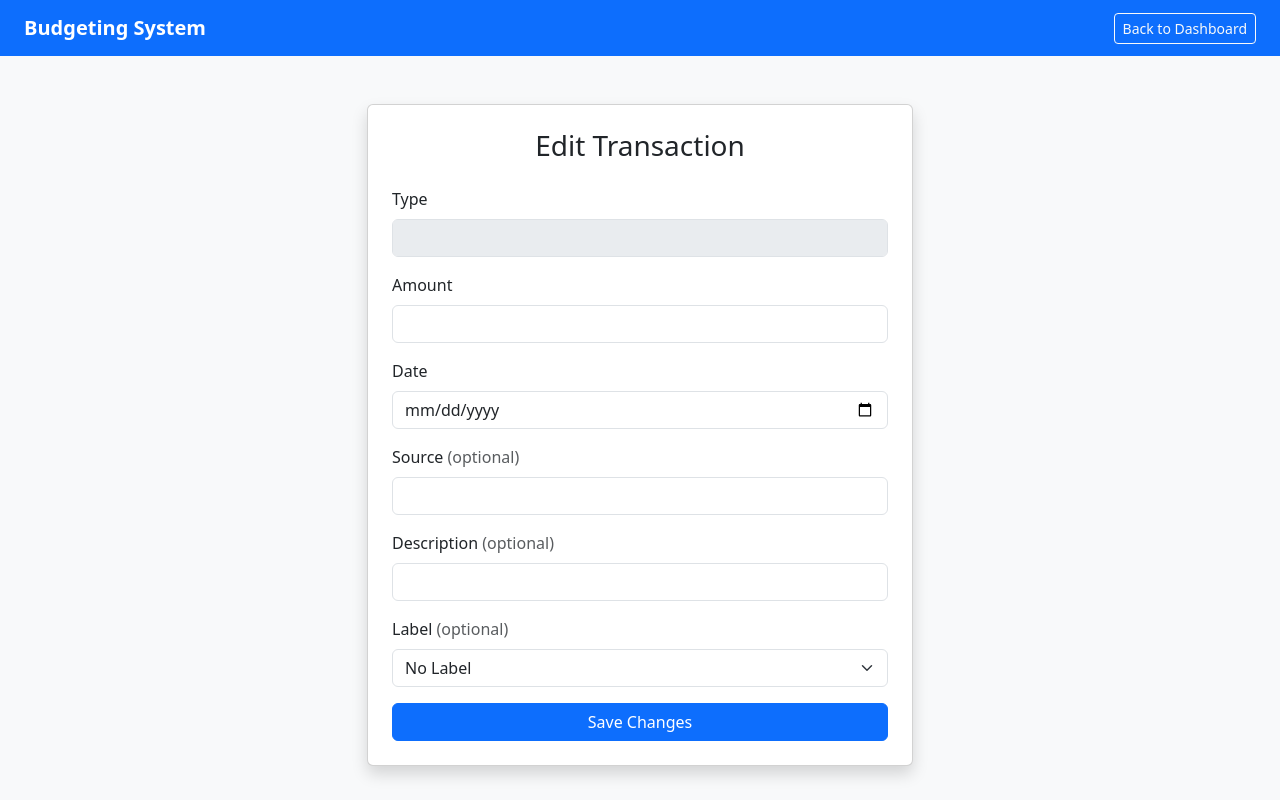
After one commit to joshuapro65/Budgeting-System, a Flask app: template templates/edittransaction.html in a window 1280 px wide. The commit adds this page. Run offline with Flask 3, Linux system fonts and the light colour scheme; the template is opened without the code that fills it, so the values that code supplies are empty; some libraries are stand-ins or nearby versions.

Commit message:
Made it so that the user is able to edit transactions to an extent

```diff
--- a/app.py
+++ b/app.py
@@ -188,6 +188,50 @@ def addtransaction():
     cursor.close()
     return render_template('addtransaction.html', labels=labels)
 
+#Edit Transaction Route
+@app.route('/edittransaction/<int:transaction_id>', methods=['GET', 'POST'])
+def edittransaction(transaction_id):
+    if 'UserID' not in session:
+        return redirect(url_for('login'))
+
+    cursor = mysql.connection.cursor()
+
+    #Gets the transaction ot be edited
+    cursor.execute("SELECT * FROM Transactions WHERE TransactionID = %s AND UserID = %s", (transaction_id, session['UserID']))
+    transaction = cursor.fetchone()
+
+    if not transaction:
+        flash('Transaction not found.', 'error')
+        return redirect(url_for('dashboard'))
+
+    #Gets the labels for the dropdown menu
+    cursor.execute("SELECT LabelID, Name FROM Labels WHERE UserID = %s", [session['UserID']])
+    labels = cursor.fetchall()
+
+    if request.method == 'POST':
+        amount = request.form['amount']
+        date = request.form['date']
+        source = request.form['source']
+        description = request.form['description']
+        label_id = request.form['label_id'] or None
+
+        try:
+            cursor.execute("""
+                UPDATE Transactions
+                SET Amount = %s, Date = %s, Source = %s, Description = %s, LabelID = %s
+                WHERE TransactionID = %s AND UserID = %s
+            """, (amount, date, source, description, label_id, transaction_id, session['UserID']))
+            mysql.connection.commit()
+            flash('Transaction updated successfully!', 'success')
+            return redirect(url_for('dashboard'))
+        except Exception as e:
+            flash('Error updating transaction. Please try again.', 'danger')
+        finally:
+            cursor.close()
+
+    cursor.close()
+    return render_template('edittransaction.html', transaction=transaction, labels=labels)
+
 #Label Management Route
 @app.route('/labels', methods=['GET', 'POST'])
 def labels():
@@ -204,30 +248,29 @@ def labels():
             mysql.connection.commit()
             flash('Label created successfully!', 'success')
         except Exception as e:
-            flash('Error creating label.', 'danger')
+            flash('Error creating label.', 'error')
 
     #Gets all labels for this user
-    cur.execute("SELECT LabelID, Name FROM Labels WHERE UserID = %s", [session['UserID']])
-    labels = cur.fetchall()
-    cur.close()
+    cursor = mysql.connection.cursor()
+    cursor.execute("SELECT LabelID, Name FROM Labels WHERE UserID = %s", [session['UserID']])
+    labels = cursor.fetchall()
+    cursor.close()
 
     return render_template('labels.html', labels=labels)
 
-
+#Delete Label Route
 @app.route('/deletelabel/<int:label_id>')
 def deletelabel(label_id):
     if 'UserID' not in session:
         return redirect(url_for('login'))
 
-    cur = mysql.connection.cursor()
-    cur.execute("DELETE FROM Labels WHERE LabelID = %s AND UserID = %s",
+    cursor = mysql.connection.cursor()
+    cursor.execute("DELETE FROM Labels WHERE LabelID = %s AND UserID = %s",
                 (label_id, session['UserID']))
     mysql.connection.commit()
-    cur.close()
+    cursor.close()
     flash('Label deleted successfully!', 'success')
     return redirect(url_for('labels'))
-
-
 
 #Run
 if __name__ == '__main__':
--- /dev/null
+++ b/templates/edittransaction.html
@@ -0,0 +1,76 @@
+<!DOCTYPE html>
+<html lang="en">
+<head>
+    <meta charset="UTF-8">
+    <meta name="viewport" content="width=device-width, initial-scale=1.0">
+    <title>Edit Transaction | Budgeting System</title>
+    <link href="https://cdn.jsdelivr.net/npm/bootstrap@5.3.0/dist/css/bootstrap.min.css" rel="stylesheet">
+</head>
+<body class="bg-light">
+    <nav class="navbar navbar-dark bg-primary px-4">
+        <span class="navbar-brand fw-bold">Budgeting System</span>
+        <a href="{{ url_for('dashboard') }}" class="btn btn-outline-light btn-sm">Back to Dashboard</a>
+    </nav>
+
+    <div class="container mt-5">
+        <div class="row justify-content-center">
+            <div class="col-md-6">
+                <div class="card shadow">
+                    <div class="card-body p-4">
+                        <h3 class="card-title text-center mb-4">Edit Transaction</h3>
+
+                        <!-- Flash Messages -->
+                        {% with messages = get_flashed_messages(with_categories=true) %}
+                            {% if messages %}
+                                {% for category, message in messages %}
+                                    <div class="alert alert-{{ category }}">{{ message }}</div>
+                                {% endfor %}
+                            {% endif %}
+                        {% endwith %}
+
+                        <form method="POST">
+                            <div class="mb-3">
+                                <label class="form-label">Type</label>
+                                <input type="text" class="form-control" value="{{ transaction['Type'] | capitalize }}" disabled>
+                            </div>
+                            <div class="mb-3">
+                                <label class="form-label">Amount</label>
+                                <input type="number" name="amount" step="0.01" class="form-control"
+                                       value="{{ transaction['Amount'] }}" required>
+                            </div>
+                            <div class="mb-3">
+                                <label class="form-label">Date</label>
+                                <input type="date" name="date" class="form-control"
+                                       value="{{ transaction['Date'] }}" required>
+                            </div>
+                            <div class="mb-3">
+                                <label class="form-label">Source <span class="text-muted">(optional)</span></label>
+                                <input type="text" name="source" class="form-control"
+                                       value="{{ transaction['Source'] or '' }}">
+                            </div>
+                            <div class="mb-3">
+                                <label class="form-label">Description <span class="text-muted">(optional)</span></label>
+                                <input type="text" name="description" class="form-control"
+                                       value="{{ transaction['Description'] or '' }}">
+                            </div>
+                            <div class="mb-3">
+                                <label class="form-label">Label <span class="text-muted">(optional)</span></label>
+                                <select name="label_id" class="form-select">
+                                    <option value="">No Label</option>
+                                    {% for label in labels %}
+                                        <option value="{{ label['LabelID'] }}"
+                                            {% if label['LabelID'] == transaction['LabelID'] %}selected{% endif %}>
+                                            {{ label['Name'] }}
+                                        </option>
+                                    {% endfor %}
+                                </select>
+                            </div>
+                            <button type="submit" class="btn btn-primary w-100">Save Changes</button>
+                        </form>
+                    </div>
+                </div>
+            </div>
+        </div>
+    </div>
+</body>
+</html>
```
Also changed, not shown: templates/dashboard.html (+8 -3 lines).
